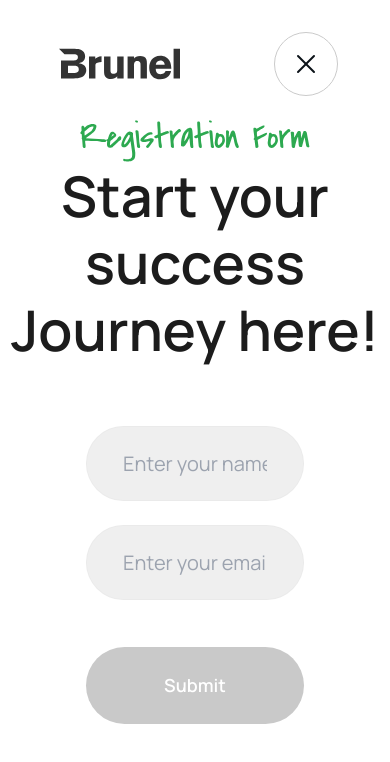
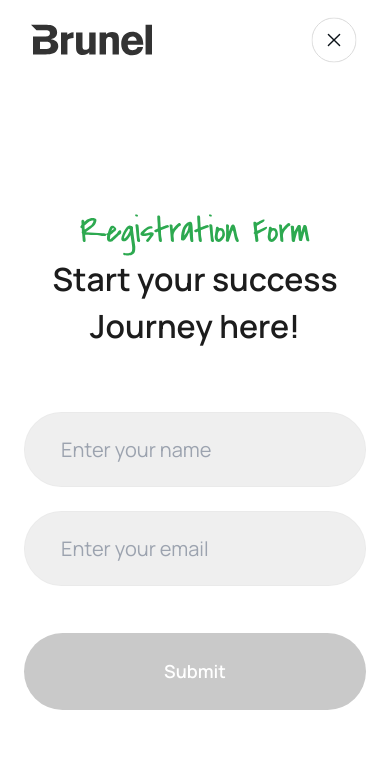
Before and after one commit to singhvijay29/thence-assignment, a Next.js app: page /registration-form in a window 390 px wide. Shown: the top 762 px of the page. Built offline with nearby package versions, Linux system fonts and the light colour scheme.

Commit message:
Made registration form responsive

```diff
--- a/components/HeroSection.tsx
+++ b/components/HeroSection.tsx
@@ -1,4 +1,4 @@
-import React, { useState, useEffect } from "react";
+import React, { useState, useEffect, useRef } from "react";
 import SuccessStories from "./Icons/SuccessStories";
 import Image from "next/image";
 import FortyPercent from "./Icons/FortyPercent";
@@ -118,10 +118,10 @@ const HeroSection = () => {
             {textCarousalText?.map((el, i) => (
               <div
                 key={i}
-                style={{
-                  background: currentIndex === i ? "#2DA950" : "#E4E3E3",
+                onClick={() => {
+                  setCurrentIndex(i);
                 }}
-                className={`h-[10.75px] w-[10.75px] rounded-full ${
+                className={`h-[10.75px] w-[10.75px] cursor-pointer transition duration-400 rounded-full ${
                   currentIndex === i
                     ? "bg-[#2DA950]"
                     : "bg-[#E4E3E3] hover:bg-[#CAD0CB]"
--- a/components/RegistrationSuccess.tsx
+++ b/components/RegistrationSuccess.tsx
@@ -11,14 +11,14 @@ const RegistrationSuccess = ({ countDown }: any) => {
       <div className="mb-4">
         <SuccessSubmitted />
       </div>
-      <h3 className="text-[56px] manrope-600 text-[#1C1C1C] leading-[67.2px] mb-5">
+      <h3 className="text-32 md:text-[56px] manrope-600 text-[#1C1C1C] leading-[67.2px] mb-5">
         Congratulations
       </h3>
-      <div className="Manrope-500 text-[27px] leading-[35.1px] text-[#727272] text-center">
+      <div className="Manrope-500 text-16 md:text-[27px] leading-[35.1px] text-[#727272] text-center px-6">
         Your request has been successfully submitted to us. We will validate
         your information and reach out to your shortly with updates
       </div>
-      <div className="Manrope-400 text-[20px] text-[#727272] fixed bottom-[42px]">
+      <div className="Manrope-400 text-16 md:text-[20px] text-[#727272] fixed bottom-[42px] px-6">
         Redirecting you to Homepage in{" "}
         <span className="manrope-600 text-[#1C1C1C] w-full">
           {countDown} Seconds
--- a/pages/registration-form.tsx
+++ b/pages/registration-form.tsx
@@ -24,7 +24,8 @@ const RegistrationForm = () => {
   const {
     register,
     handleSubmit,
-    formState: { errors, isValid },
+    watch,
+    formState: { errors },
   } = useForm({
     resolver: yupResolver(validationSchema),
   });
@@ -50,12 +51,12 @@ const RegistrationForm = () => {
 
   return (
     <div className="flex justify-center items-center min-h-screen bg-[#FFFFFF]">
-      <div className="fixed top-[32px] w-full flex items-center justify-between px-[52px]">
+      <div className="fixed top-2 md:top-[32px] w-full flex items-center justify-between px-6 md:px-[52px]">
         <NavbarLogo />
         {!isFormSubmitted && (
           <button
             onClick={() => router?.replace("/")}
-            className="hover:scale-110 transition duration-400"
+            className="md:hover:scale-110 transition duration-400 scale-[0.7] md:scale-[1]"
           >
             <CrossIcon />
           </button>
@@ -63,14 +64,15 @@ const RegistrationForm = () => {
       </div>
       {!isFormSubmitted ? (
         <div className="max-w-[588px] w-full relative">
-          <div className="text-center mb-[62px] flex justify-center items-center flex-col">
+          <div className="text-center mt-[80px] mb-[62px] flex justify-center items-center flex-col">
             <RegisterFormVector />
-            <h3 className="text-[56px] manrope-600 text-[#1C1C1C] leading-[67.2px]">
-              Start your success Journey here!
+            <h3 className="text-32 md:text-[56px] manrope-600 text-[#1C1C1C] leading-[47.2px] md:leading-[67.2px]">
+              Start your success
+              <br /> Journey here!
             </h3>
           </div>
 
-          <form className="px-[86px]" onSubmit={handleSubmit(onSubmit)}>
+          <form className="px-6 md:px-[86px]" onSubmit={handleSubmit(onSubmit)}>
             <input
               {...register("name")}
               style={{
@@ -104,7 +106,7 @@ const RegistrationForm = () => {
               </div>
             )}
             <button
-              disabled={!isValid}
+              disabled={!watch("email") || !watch("name")}
               type="submit"
               className="w-full h-[77.22px] bg-[#1C1C1C] rounded-[107.06px] text-[18px] manrope-600 text-[#FFFFFF] mt-[47px] disabled:bg-[#C9C9C9] disabled:cursor-not-allowed"
             >
```
